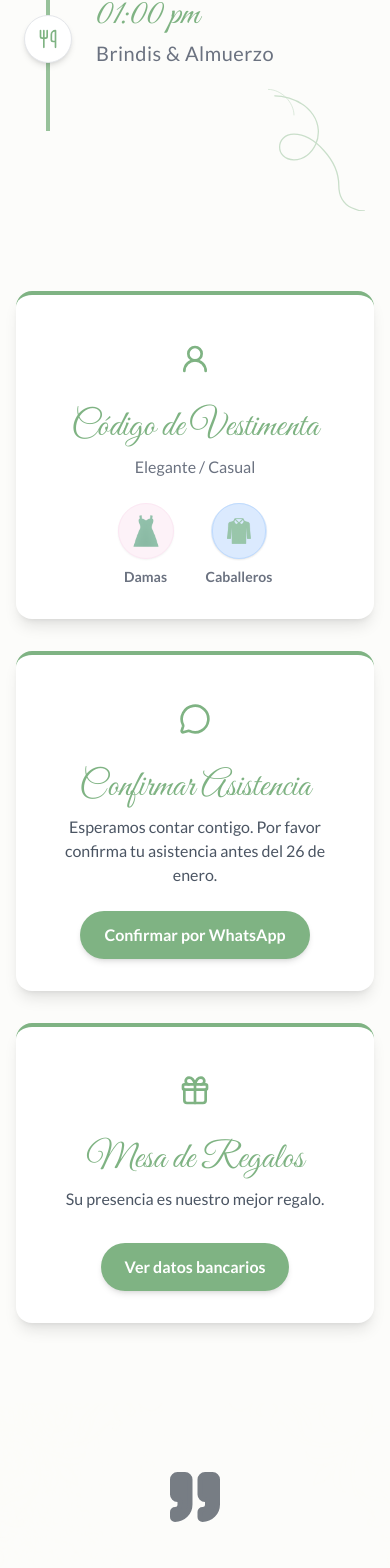
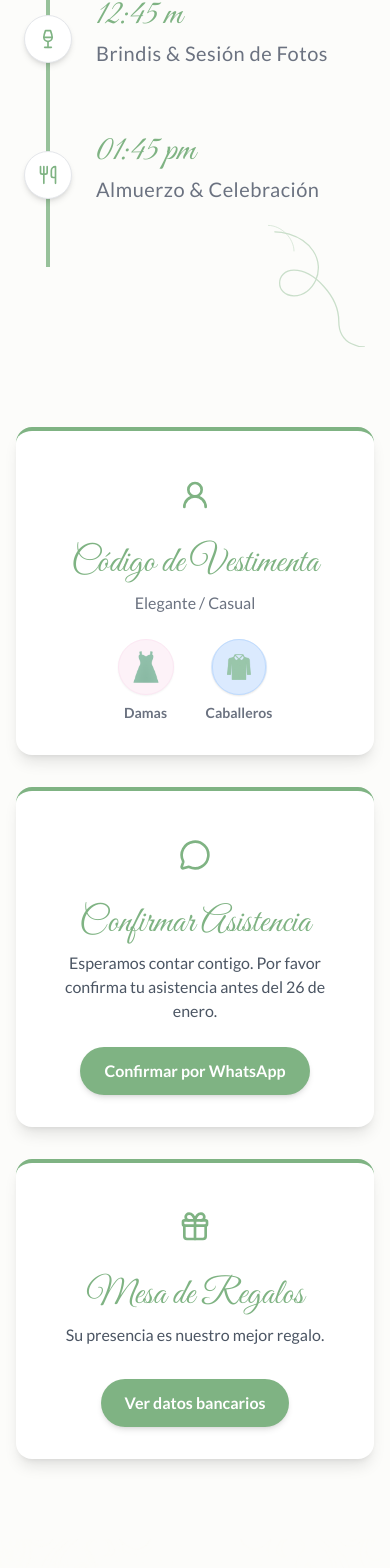
Before and after one commit to gustavog6/tarjeta-emma-simon, a React (Vite) app: page / in a window 390 px wide. Shown: the part 2691-4259 px from the top of the page. Built offline with nearby package versions, Linux system fonts and the light colour scheme.

Commit message:
add photo of the proposal

```diff
--- a/src/components/QuoteSection.jsx
+++ b/src/components/QuoteSection.jsx
@@ -1,6 +1,6 @@
 import React from 'react';
 import { motion } from 'framer-motion';
-import { Quote } from 'lucide-react';
+import ManoElegante from '../assets/emmasimonmanoelegante.png';
 
 const QuoteSection = () => {
     return (
@@ -13,12 +13,16 @@ const QuoteSection = () => {
             <div className="max-w-3xl mx-auto text-center relative z-10">
                 <motion.div
                     initial={{ opacity: 0, scale: 0.8 }}
-                    whileInView={{ opacity: 0.6, scale: 1 }}
+                    whileInView={{ opacity: 0.8, scale: 1 }}
                     viewport={{ once: true }}
                     transition={{ duration: 1 }}
-                    className="text-primary/20 mb-8 flex justify-center"
+                    className="mb-8 flex justify-center"
                 >
-                    <Quote size={60} fill="currentColor" />
+                    <img
+                        src={ManoElegante}
+                        alt="Decoración"
+                        className="w-48 h-48 object-contain"
+                    />
                 </motion.div>
 
                 <motion.div
--- a/src/components/Timeline.jsx
+++ b/src/components/Timeline.jsx
@@ -1,6 +1,6 @@
 import React from 'react';
 import { motion } from 'framer-motion';
-import { Church, Utensils, Music, MapPin } from 'lucide-react';
+import { Church, Utensils, Music, MapPin, Wine } from 'lucide-react';
 
 const Timeline = () => {
     const items = [
@@ -15,8 +15,13 @@ const Timeline = () => {
             icon: <Church className="w-5 h-5 md:w-8 md:h-8 text-primary" />
         },
         {
-            time: '01:00 pm',
-            title: 'Brindis & Almuerzo',
+            time: '12:45 m',
+            title: 'Brindis & Sesión de Fotos',
+            icon: <Wine className="w-5 h-5 md:w-8 md:h-8 text-primary" />
+        },
+        {
+            time: '01:45 pm',
+            title: 'Almuerzo & Celebración',
             icon: <Utensils className="w-5 h-5 md:w-8 md:h-8 text-primary" />
         },
         // {
```
Also changed, not shown: src/assets/emmasimonmanoelegante.png (added).
